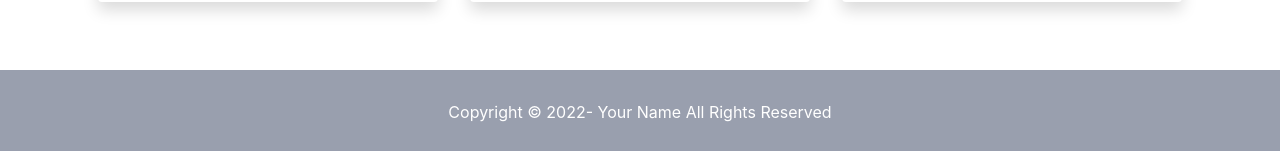
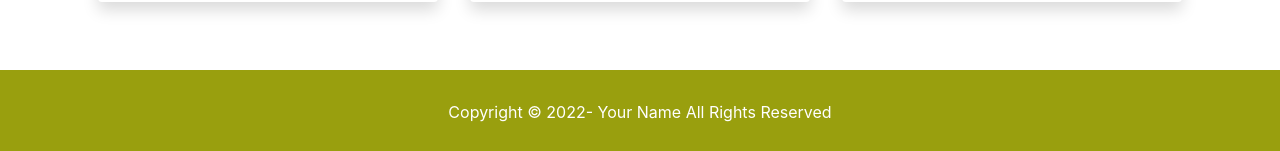
Before and after one commit to mdsalman0/assignment-10, a React (Create React App) app: page / in a window 1280 px wide. Shown: the part 1863-2014 px from the top of the page. Built offline with nearby package versions, Linux system fonts and the light colour scheme; no server answers.

Commit message:
Footer background update

```diff
--- a/src/Pages/Sherad/Footer/Footer.js
+++ b/src/Pages/Sherad/Footer/Footer.js
@@ -3,7 +3,7 @@ import React from 'react';
 const Footer = () => {
     return (
         <div>
-            <p style={{textAlign: 'center',background:' #999fae',padding:'30px',marginBottom:0,color:'white'}}> Copyright &copy; 2022-<script>document.write(new Date().getFullYear())</script> Your Name All Rights Reserved</p>
+            <p style={{textAlign: 'center',background:' #999f0e',padding:'30px',marginBottom:0,color:'white'}}> Copyright &copy; 2022-<script>document.write(new Date().getFullYear())</script> Your Name All Rights Reserved</p>
         </div>
     );
 };
```
